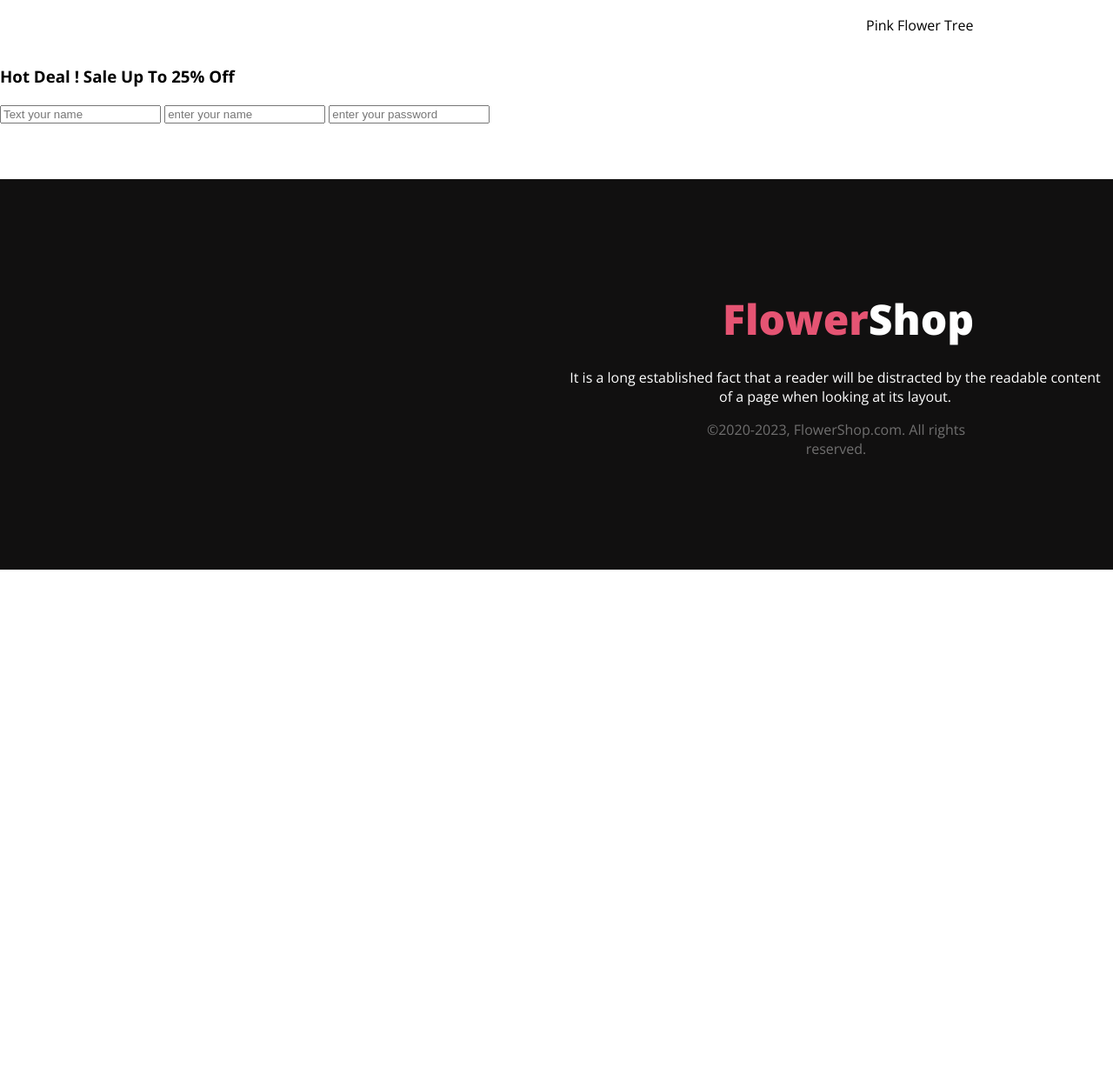
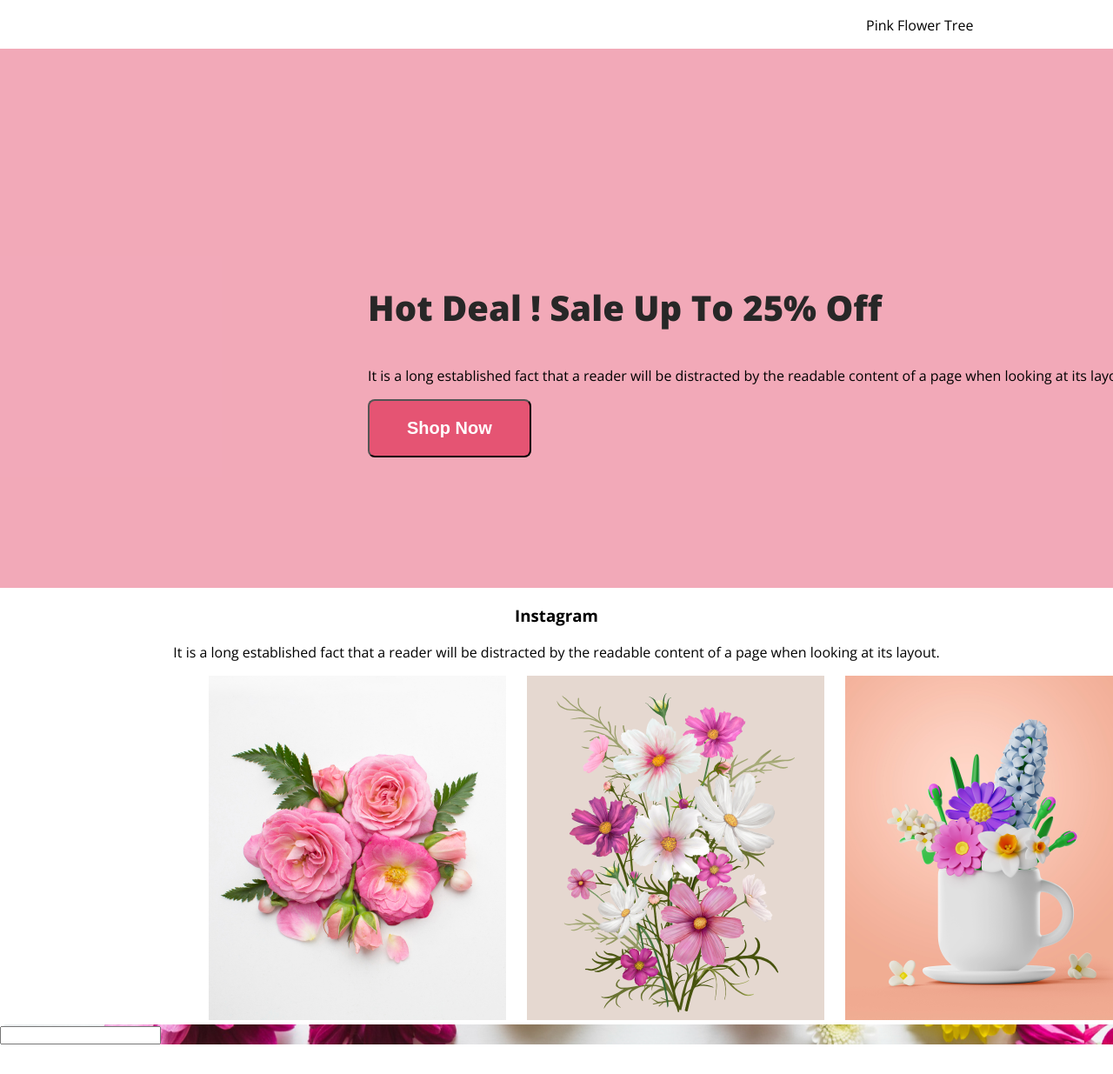
Before and after one commit to hafizurm9/flower-shop-assignment, a plain HTML site: page index.html in a window 1280 px wide. Shown: the part 1485-2720 px from the top of the page at 87% size. Before the commit the page ends 2140 px from the top, so only its background shows below. Drawn offline with nearby package versions, Linux system fonts and the light colour scheme.

Commit message:
all section added

```diff
--- a/index.html
+++ b/index.html
@@ -41,14 +41,43 @@
                 <p class="flower-name">Pink Flower Tree</p>
             </div>
        </section>
-       <section>
-            <nav class="nav-first">
-                <h1>Hot Deal ! Sale Up To 25% Off</h1>
-                <input type="text" placeholder="Text your name">
-                <input type="email" name="email" placeholder="enter your name" id="">
-                <input type="password" name="password" placeholder="enter your password" id="">
-            </nav>
+       <section class="hot-deals">
+        <div class="second-section-title">
+            <h3 class="section2-title">Hot Deal ! Sale Up To 25% Off</h3>
+            <p class="second-section2-text">It is a long established fact that a reader will be distracted by the readable content of a page when looking at its layout.</p>
+            <button class="primary-button" >Shop Now</button>
+        </div>
+        <img src="flower/pngwing 8.png" alt="">
        </section>
+       <section class="section3">
+        <div>
+            <h3 class="section3-title">
+                Instagram
+            </h3>
+            <p class="section3-text">
+                It is a long established fact that a reader will be distracted by the readable content of a page when looking at its layout.
+            </p>
+        </div>
+       </section>
+       <section class="section4">
+            <div>
+                <img src="flower/Flower 01.png" alt="">
+            </div>
+            <div>
+                <img src="flower/Rectangle 4.png" alt="">
+            </div>
+            <div>
+                <img src="flower/Rectangle 5.png" alt="">
+            </div>
+            <div>
+                <img src="flower/Rectangle 6.png" alt="">
+            </div>
+        </section>
+        <section class="section5">
+            <div>
+                <input type="text" name="" id="">
+            </div>
+        </section>
     </main>
     <footer>
         <div class="footer-head">
--- a/styles/flowers.css
+++ b/styles/flowers.css
@@ -124,3 +124,39 @@ footer{
 .nav-first{
     background-color: rgb(229,84,115,0,05);
 }
+.hot-deals{
+    background-color: rgba(229, 84, 115, 0.5);
+    border-radius: 8;
+    width: 1922px;
+    height: 620px;
+    display: flex;
+}
+.second-section-title{
+    margin-left: 423px;
+    margin-top: 230px;
+
+}
+.section2-title{
+    font-size: 40px;
+    font-weight: 800;
+    color: #272727;
+}
+.second-section-text{
+    width: 594px;
+    text-align: center;
+    font-weight: 400;
+    font-size: 18px;
+}
+.section3{
+    text-align: center;
+
+}
+.section4{
+    margin-right: 240px;
+    margin-left: 240px;
+    display: flex;
+    gap: 24px;
+}
+.section5{
+    background-image: url(../flower/Rectangle\ 9.png);
+}
```
